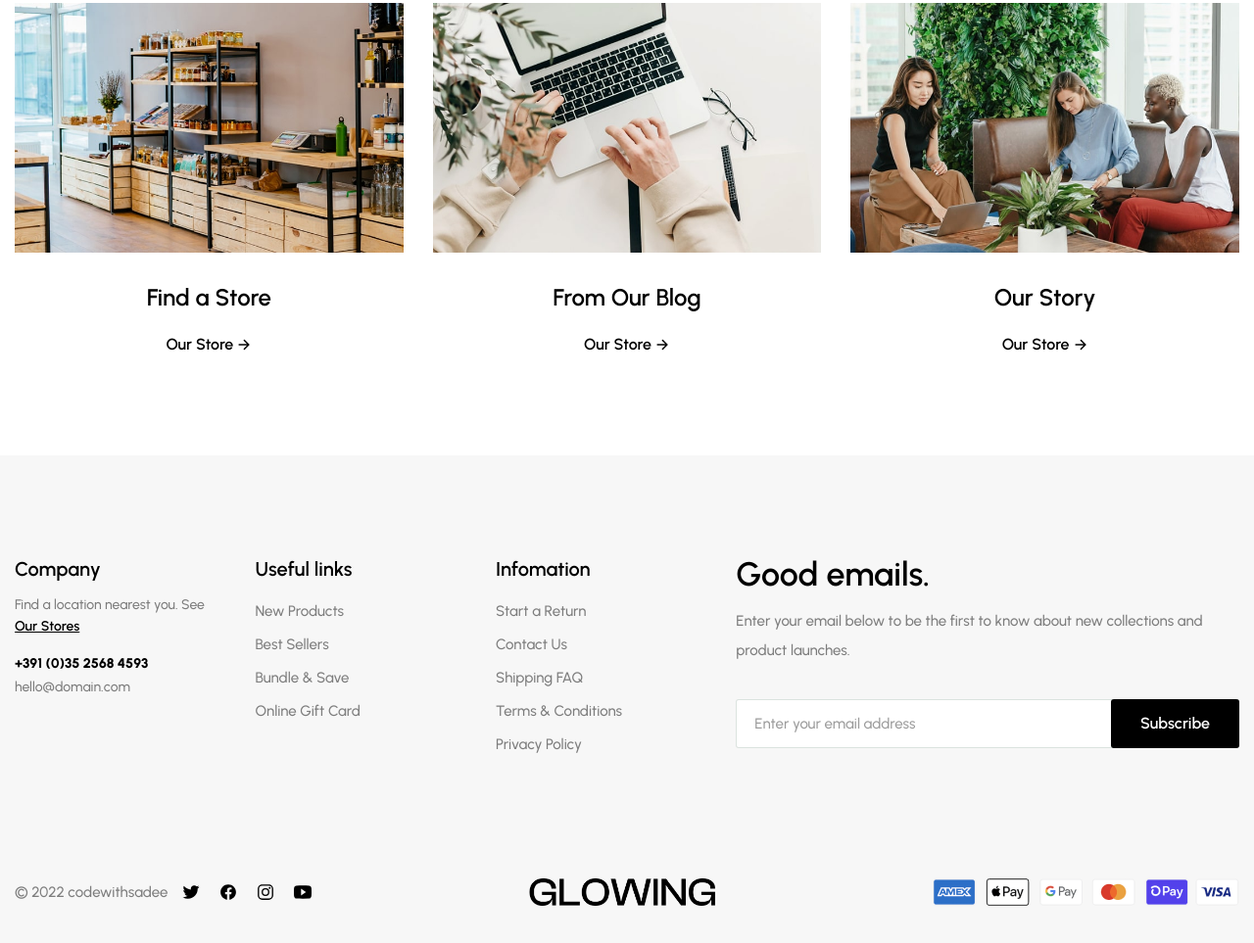
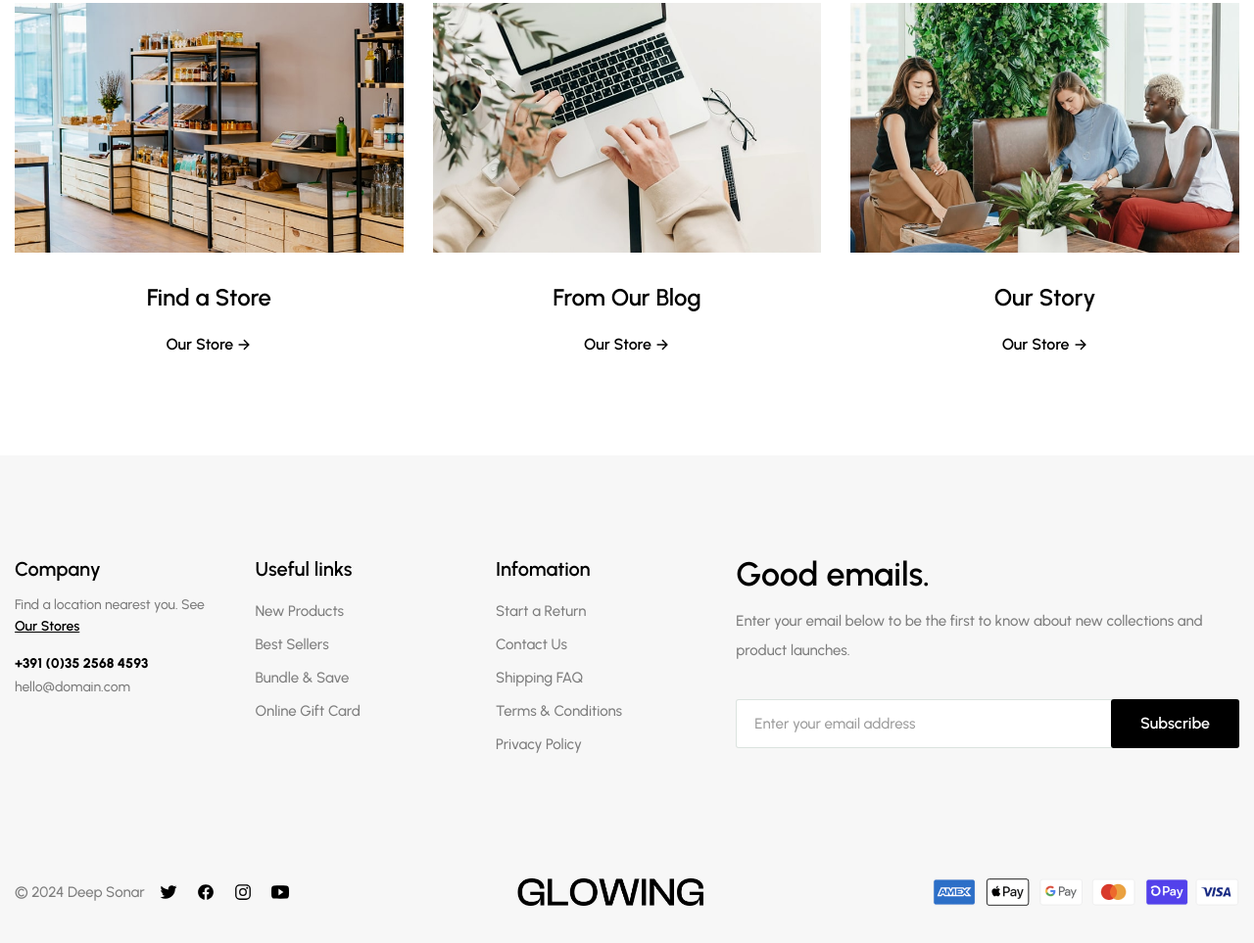
Before and after one commit to Deepsonar2004/Frontend-Skin-care-, a plain HTML site: page index.html in a window 1280 px wide. Shown: the part 4282-5245 px from the top of the page at 98% size. Drawn offline with nearby package versions, Linux system fonts and the light colour scheme; files that its build step writes are made by us from their sources; files whose address does not match are found by name.

Commit message:
Update index.html

```diff
--- a/index.html
+++ b/index.html
@@ -1395,7 +1395,7 @@
 
         <div class="wrapper">
           <p class="copyright">
-            &copy; 2022 codewithsadee
+            &copy; 2024 Deep Sonar
           </p>
 
           <ul class="social-list">
```
